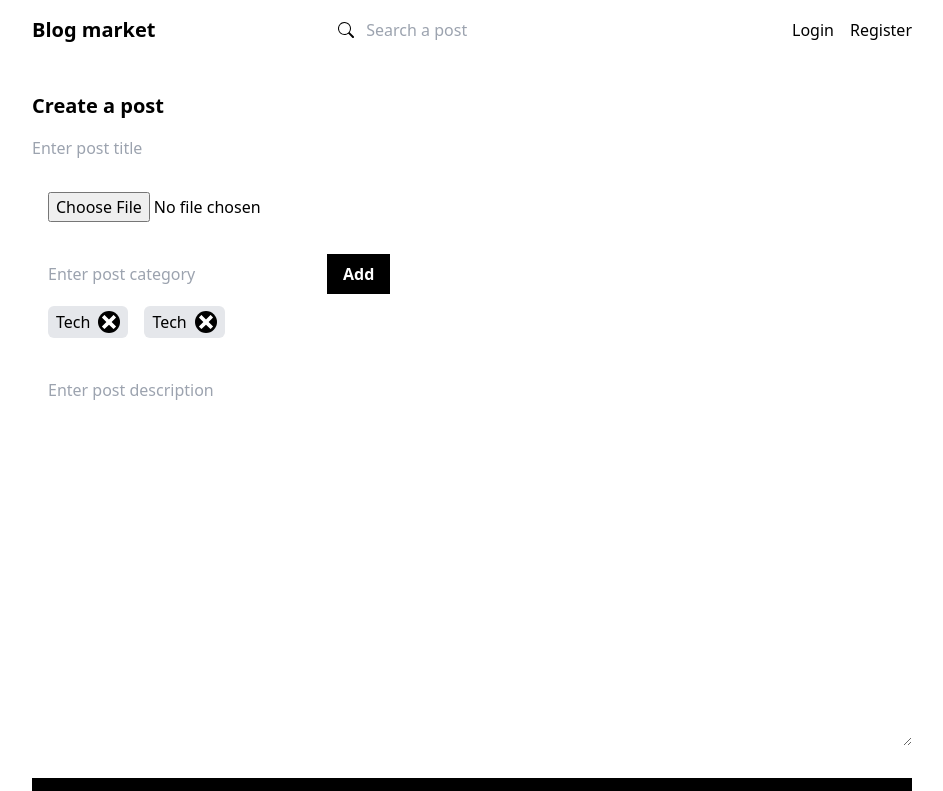
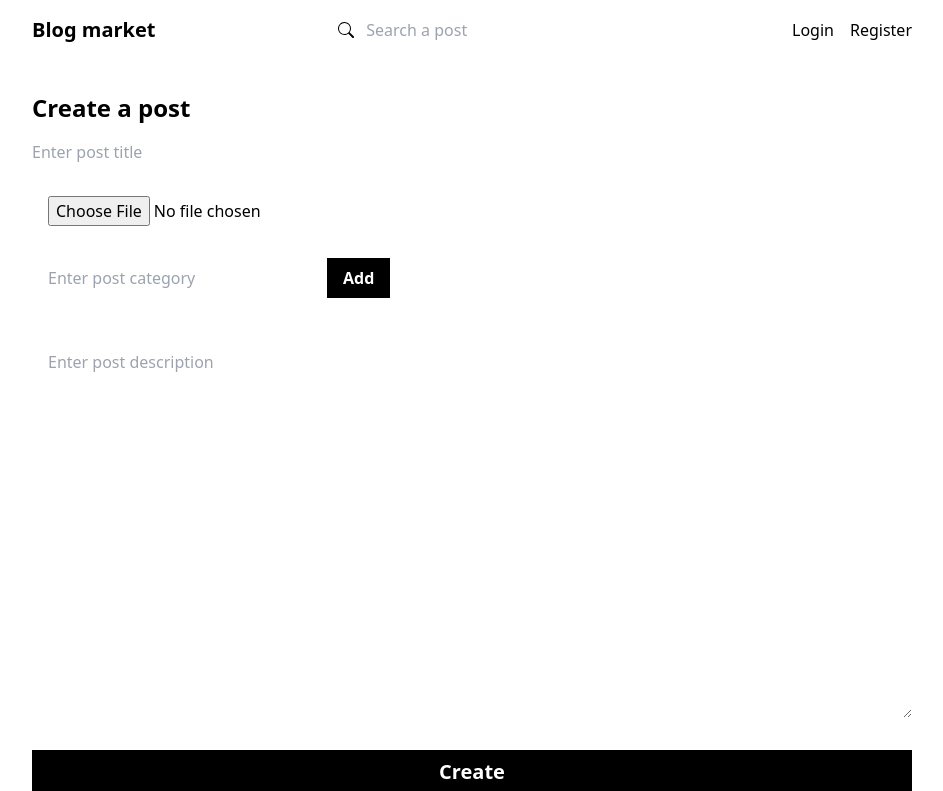
Before and after one commit to Darougah/BLOG-APP, a React (Vite) app in the folder frontend/: page /write in a window 1280 px wide. Shown: the top 791 px of the page, without its empty margins (168-1111 px from the left). Built offline with nearby package versions, Linux system fonts and the light colour scheme.

Commit message:
add category

```diff
--- a/frontend/src/pages/CreatePost.jsx
+++ b/frontend/src/pages/CreatePost.jsx
@@ -1,46 +1,70 @@
-import React from "react";
+import React, { useState } from "react";
 import Navbar from "../components/Navbar";
 import Footer from "../components/Footer";
 import { ImCross } from "react-icons/im";
 
 const CreatePost = () => {
+  const [cat, setCat] = useState("");
+  const [cats, setCats] = useState([]);
+
+  const deleteCategory = (i) => {
+    let updatedCats = [...cats];
+    updatedCats.splice(i, 1); // splice takes the index and the number of items to remove
+    setCats(updatedCats);
+  };
+
+  const addCategory = () => {
+    let updatedCats = [...cats];
+    updatedCats.push(cat);
+    setCat("");
+    setCats(updatedCats);
+  };
+
   return (
     <div>
       <Navbar />
       <div className="px-6 md:px-[200px] mt-8">
-        <h1 className="font-bold md:text-2x1 text-xl">Create a post</h1>
+        <h1 className="font-bold md:text-2xl text-xl">Create a post</h1>
         <form className="w-full flex flex-col space-y-4 md:space-y-8 mt-4">
           <input
             type="text"
             placeholder="Enter post title"
             className="px-4-py-2 outline-none"
-          ></input>
-          <input type="file" className="px-4"></input>
+          />
+          <input type="file" className="px-4" />
           <div className="flex flex-col">
             <div className="flex items-center space-x-4 md:space-x-8">
               <input
-                className="px-4 py-2 outline-none "
+                value={cat}
+                onChange={(e) => setCat(e.target.value)}
+                className="px-4 py-2 outline-none"
                 placeholder="Enter post category"
                 type="text"
-              ></input>
-              <div className="bg-black text-white px-4 py-2 font-semibold cursor-pointer">
+              />
+              <div
+                onClick={addCategory}
+                className="bg-black text-white px-4 py-2 font-semibold cursor-pointer"
+              >
+                {" "}
                 Add
               </div>
             </div>
             {/* Categories */}
             <div className="flex px-4 mt-3">
-              <div className="flex justify-center items-center space-x-2 mr-4 bg-gray-200  px-2 py-1 rounded-md">
-                <p>Tech</p>
-                <p className="text-white bg-black rounded-full cursor-pointer p-1 text-sm">
-                  <ImCross />
-                </p>
-              </div>
-              <div className="flex justify-center items-center space-x-2 mr-4 bg-gray-200  px-2 py-1 rounded-md">
-                <p>Tech</p>
-                <p className="text-white bg-black rounded-full cursor-pointer p-1 text-sm">
-                  <ImCross />
-                </p>
-              </div>
+              {cats.map((c, i) => (
+                <div
+                  key={i}
+                  className="flex justify-center items-center space-x-2 mr-4 bg-gray-200  px-2 py-1 rounded-md"
+                >
+                  <p>{c}</p>
+                  <p
+                    onClick={() => deleteCategory(i)}
+                    className="text-white bg-black rounded-full cursor-pointer p-1 text-sm"
+                  >
+                    <ImCross />
+                  </p>
+                </div>
+              ))}
             </div>
           </div>
           <textarea
@@ -48,7 +72,7 @@ const CreatePost = () => {
             cols={30}
             className="px-4 py-2 outline-none"
             placeholder="Enter post description"
-          ></textarea>
+          />
           <button className="bg-black w-full md:w[20%] mx-auto text-white font-semibold px-4 py-2 md:text-xl text-lg">
             Create
           </button>
```
